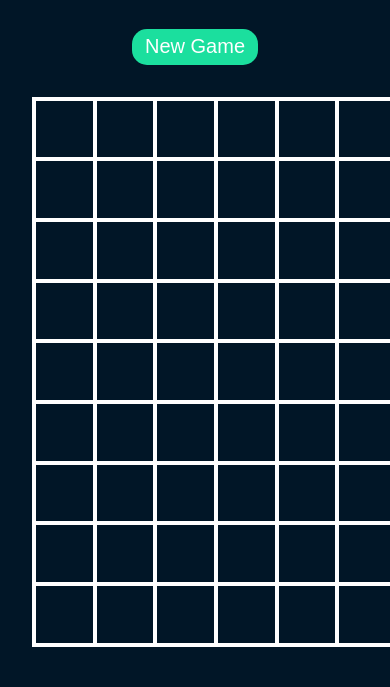
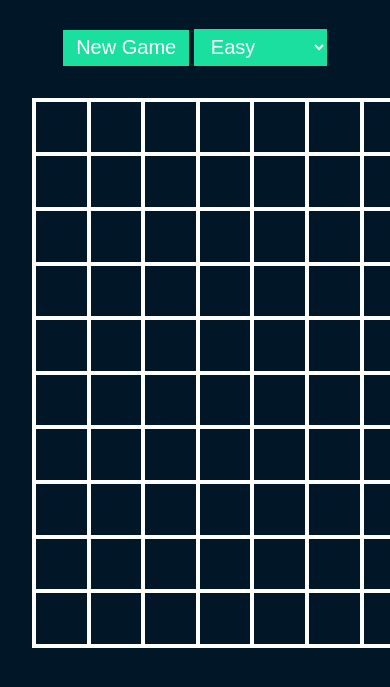
Before and after one commit to rc2pc2/js-dynamic-grid-lc, a plain HTML site: page index.html in a window 390 px wide. Both pictures are taken after a click on the button "New Game". Shown: the part 73-760 px from the top of the page. Drawn offline with Linux system fonts and the light colour scheme.

Commit message:
added bonus exercise to dynamic grid

```diff
--- a/css/style.css
+++ b/css/style.css
@@ -17,16 +17,18 @@ h2{
     margin-bottom: 2rem;
 }
 
-button{
+button,
+select{
     border: none;
     font-size: 1.25rem;
     padding: .4rem .8rem;
-    border-radius: 15px;
+    /* border-radius: 15px; */
     background-color: #1bdf9e;
     color: white;
 }
 
-button:hover{
+button:hover,
+select:hover{
     background-color: #74e3be;
 }
 
--- a/index.html
+++ b/index.html
@@ -16,6 +16,11 @@
             <button id="button-start">
                 New Game
             </button>
+            <select name="select-difficulty" id="select-difficulty">
+                <option value="0">Easy</option>
+                <option value="1">Medium</option>
+                <option value="2">Souls-like</option>
+            </select>
         </div>
     </header>
 
--- a/js/script.js
+++ b/js/script.js
@@ -4,42 +4,61 @@ const mainContentEl = document.querySelector('main section.main-content');
 
 const startButtonEl = document.querySelector('button#button-start');
 
+const difficultySelectorEl = document.querySelector('select#select-difficulty');
+
 startButtonEl.addEventListener('click', function(){
-    mainContentEl.innerHTML = '';
+    generateNewGame(mainContentEl, difficultySelectorEl);
+});
 
-    // # per 81 iterazioni...
-    for (let i = 1 ; i <= 81 ; i++){
-        // # creo un nuovo elemento quadrato, una nuova cella nel mio quadrato
+
+// ? ------ Functions ------ ?
+
+function generateNewGame(wrapperElement, levelSelector){
+    wrapperElement.innerHTML = '';
+
+    const level = parseInt(levelSelector.value);
+    let cellsNo;
+
+    switch (level){
+        case 0:
+        default:
+            cellsNo = 100;
+            break;
+        case 1:
+            cellsNo = 81;
+            break;
+        case 2:
+            cellsNo = 49;
+            break;
+    }
+
+    let cellsPerRow = Math.sqrt(cellsNo);
+
+    for (let i = 1 ; i <= cellsNo ; i++){
         const currentSquare = getNewSquare();
-
-        // # inizializzo il suo contenuto per poterlo utilizzare anche piu' avanti
         const squareContent = i;
 
-        // # aggiungo il contenuto all'elemento che voglio popolare
         currentSquare.innerHTML += `<span> ${squareContent} </span>`;
 
-        // # aggiungo il comportamento che preveda che se il numero interno sia pari allora diventera' blu al click, altrimenti diventera' rosso.
+        const cellSize = `calc(100% / ${cellsPerRow})`;
+        currentSquare.style.width = cellSize;
+        currentSquare.style.height= cellSize;
+
         if ( squareContent % 2 === 0){
             currentSquare.classList.add('bg-blue');
         } else {
             currentSquare.classList.add('bg-red');
         }
 
-        // % quando clicco su una di queste celle
         currentSquare.addEventListener('click', function(){
-            // % metto o  tolgo la classe css clicked allo stesso elemento
-            currentSquare.classList.toggle('clicked'); // si potrebbe sostituire a currentSquare il this
-
+            currentSquare.classList.toggle('clicked');
             console.log(squareContent);
         });
 
-        // & aggiungo la cella completa all'elemento a cui voglio aggiungerla nel DOM.
-        mainContentEl.appendChild(currentSquare);
+        wrapperElement.appendChild(currentSquare);
     }
-});
+}
 
-
-// ? ------ Functions ------ ?
 
 /**
  * Creates a new square element, an article with class 'item-square' and returns it to the caller.
```
